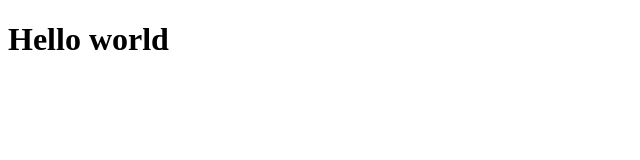
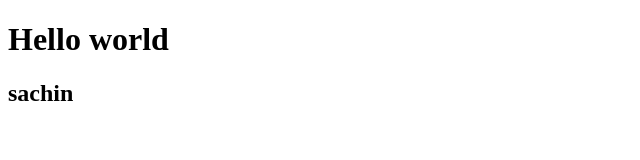
Before and after one commit to malisachin615/MyProject, a plain HTML site: page index.html in a window 1280 px wide. Shown: the whole page, without its empty margins (0-640 px from the left). Drawn offline with Linux system fonts and the light colour scheme.

Commit message:
sachin added

```diff
--- a/index.html
+++ b/index.html
@@ -7,5 +7,6 @@
 </head>
 <body>
     <h1>Hello world</h1>
+    <h2>sachin</h2>
 </body>
 </html>
```
